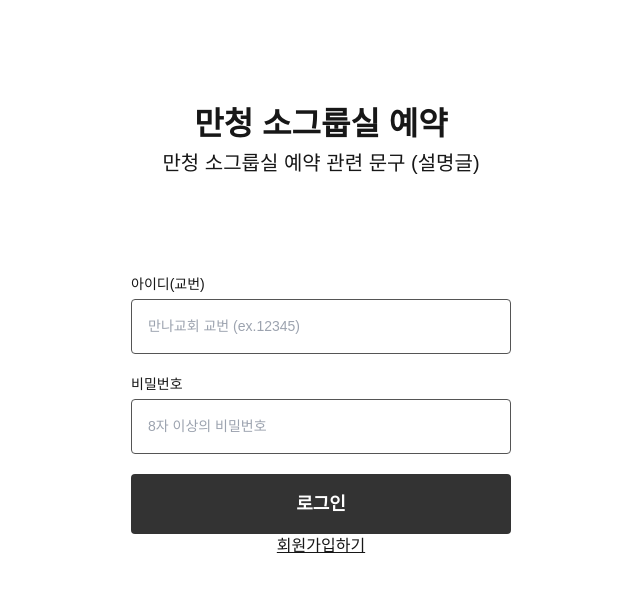
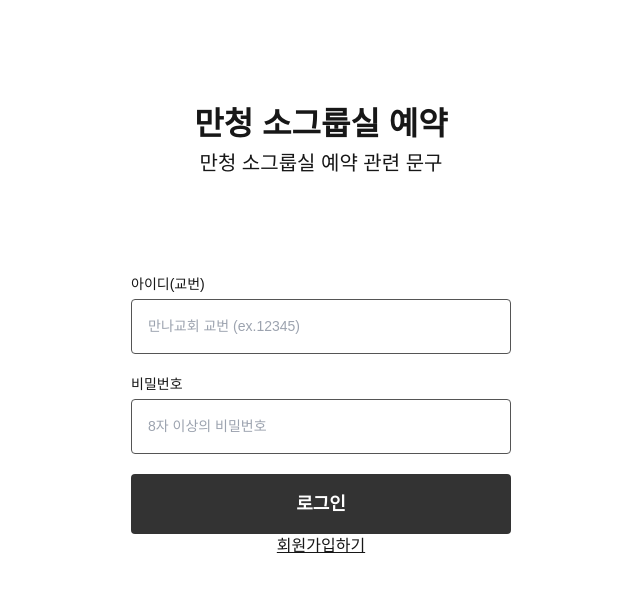
Before and after one commit to JongHoJang/MeetHere, a Next.js app in the folder client/: page /login in a window 1280 px wide. Shown: the top 592 px of the page, without its empty margins (319-959 px from the left). Built offline with nearby package versions, Linux system fonts and the light colour scheme; no server answers.

Commit message:
chore: vercel 개발용 테스트

```diff
--- a/client/src/app/(auth)/login/page.tsx
+++ b/client/src/app/(auth)/login/page.tsx
@@ -7,7 +7,7 @@ const App = () => {
       <div className="flex flex-col items-center justify-center mb-24">
         <h2 className="text-[32px] font-bold">만청 소그룹실 예약</h2>
         <h3 className="text-[20px] font-medium">
-          만청 소그룹실 예약 관련 문구 (설명글)
+          만청 소그룹실 예약 관련 문구
         </h3>
       </div>
       <div className="flex flex-col items-center">
```
